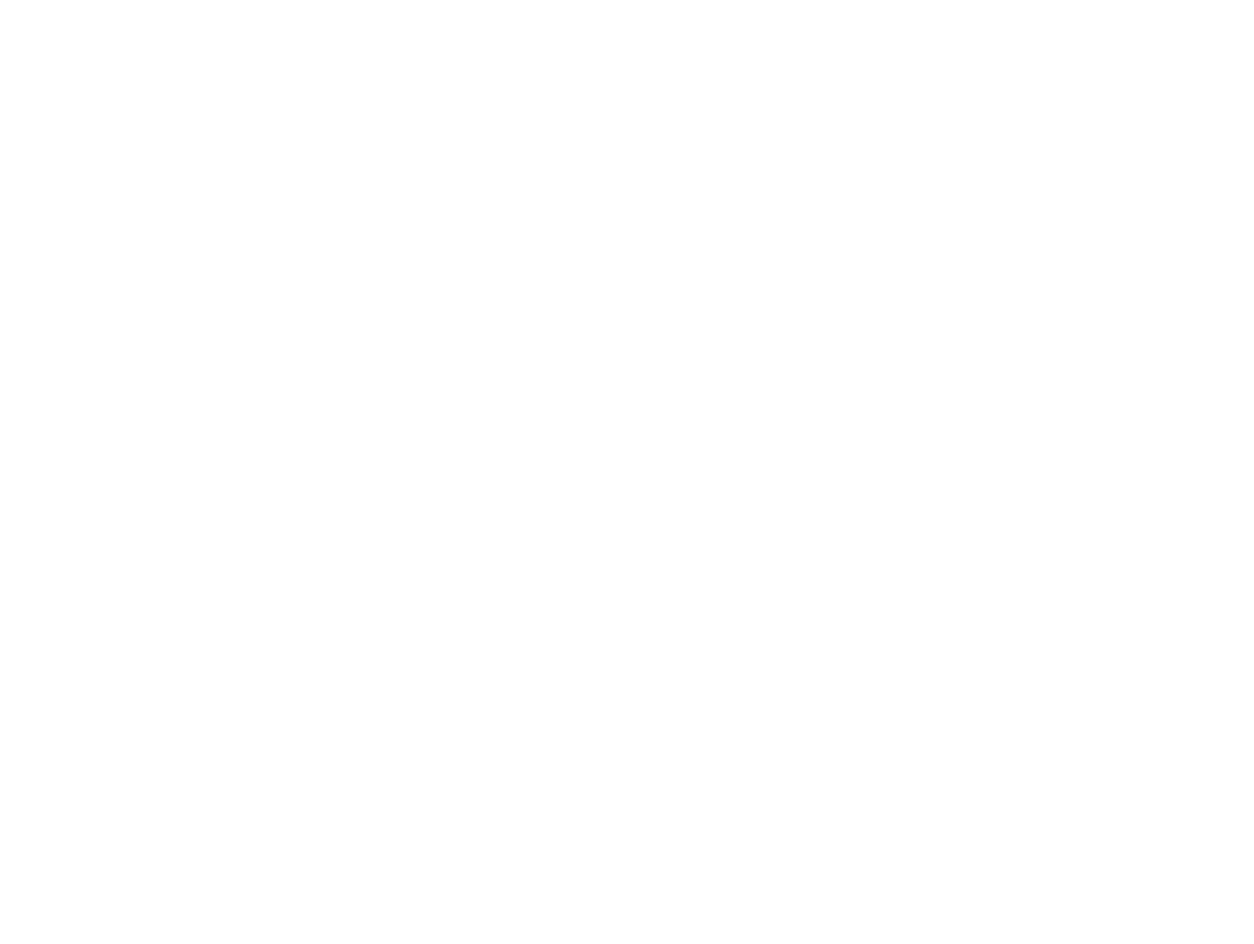
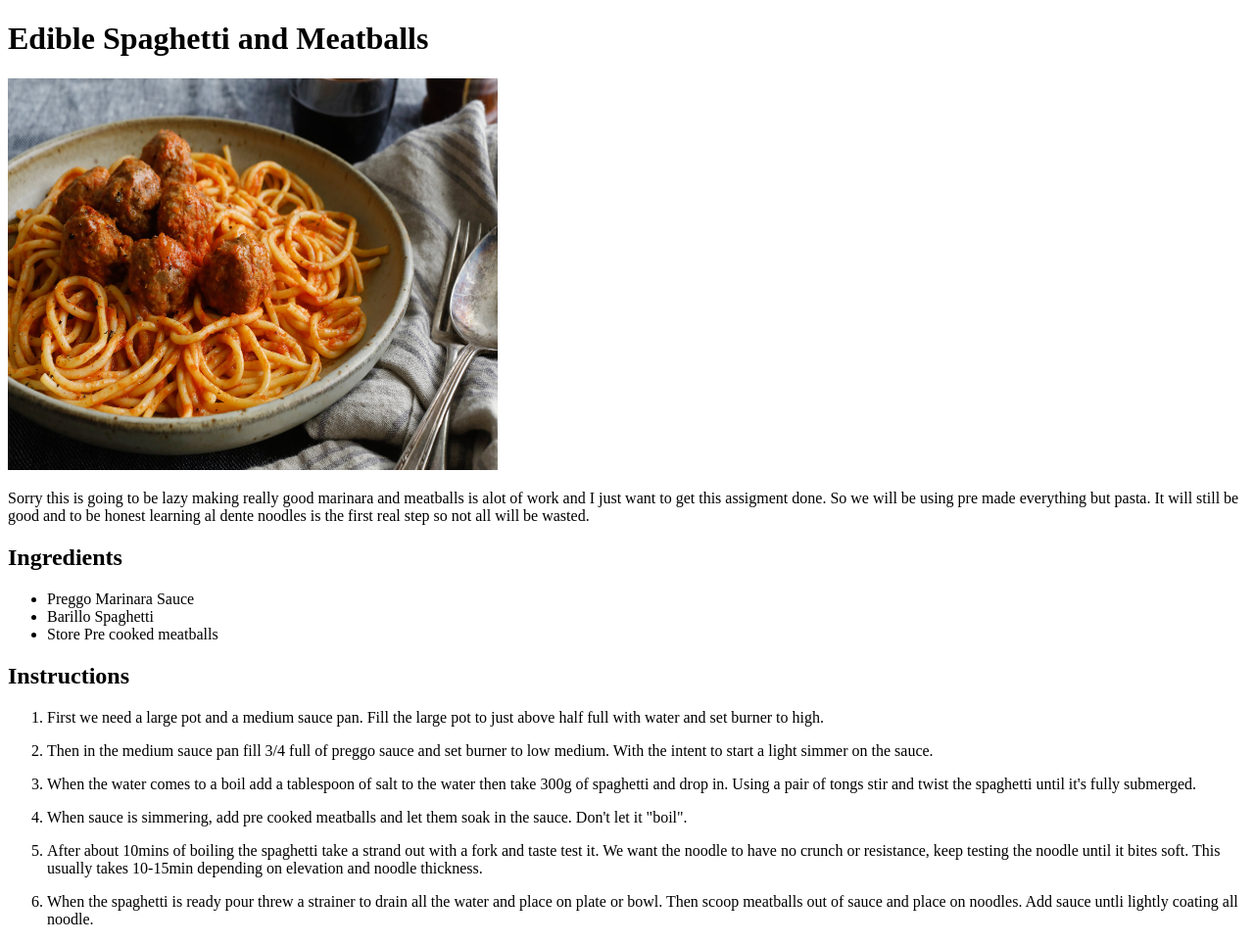
Before and after one commit to Cboss0/odin-recipes, a plain HTML site: page recipes/spheget.html in a window 1280 px wide. Shown: the whole page at 98% size. Before the commit the page ends 800 px from the top, so only its background shows below. Drawn offline with Linux system fonts and the light colour scheme; files whose address does not match are found by name.

Commit message:
Finished writing second recipe git status

```diff
--- a/recipes/spheget.html
+++ b/recipes/spheget.html
@@ -1,12 +1,53 @@
 <!DOCTYPE html>
-<html lang="">
+<html lang="en">
   <head>
     <meta charset="utf-8">
-    <title></title>
+    <title>Spaghetti and Meatballs</title>
   </head>
   <body>
-    <header></header>
-    <main></main>
-    <footer></footer>
+    <h1>Edible Spaghetti and Meatballs</h1>
+    <img src="/home/RINGS/repos/odin-recipes/recpics/sabpic/spegball.jpg"
+    alt="Spaghetti and Meatballs" height="400" width="500">
+    <p>Sorry this is going to be lazy making really good marinara and
+      meatballs is alot of work and I just want to get this assigment
+      done. So we will be using pre made everything but pasta. It will
+      still be good and to be honest learning al dente noodles is the
+      first real step so not all will be wasted.</p>
+
+      <h2>Ingredients</h2>
+      <ul>
+        <li>Preggo Marinara Sauce</li>
+        <li>Barillo Spaghetti</li>
+        <li>Store Pre cooked meatballs</li>
+      </ul>
+      <h2>Instructions</h2>
+      <ol>
+        <li><p>First we need a large pot and a medium sauce pan. Fill
+          the large pot to just above half full with water and set burner
+          to high.
+        </p></li>
+        <li><p>Then in the medium sauce pan fill 3/4 full of preggo sauce
+          and set burner to low medium. With the intent to start a light simmer
+          on the sauce.
+        </p></li>
+        <li><p>When the water comes to a boil add a tablespoon of salt to
+          the water then take 300g of spaghetti and drop in.  Using a pair
+          of tongs stir and twist the spaghetti until it's fully submerged.
+        </p></li>
+        <li><p>When sauce is simmering, add pre cooked meatballs and let them
+          soak in the sauce. Don't let it "boil".
+        </p></li>
+        <li><p>After about 10mins of boiling the spaghetti take a strand
+          out with a fork and taste test it.  We want the noodle to have no
+          crunch or resistance, keep testing the noodle until it bites soft.
+          This usually takes 10-15min depending on elevation and noodle thickness.
+        </p></li>
+        <li><p>When the spaghetti is ready pour threw a strainer to drain
+          all the water and place on plate or bowl.  Then scoop meatballs out of
+          sauce and place on noodles.  Add sauce untli lightly coating all noodle.
+        </p></li>
+      </ol>
+
+
   </body>
 </html>
```
Also changed, not shown: index.html (+5 -4 lines).
